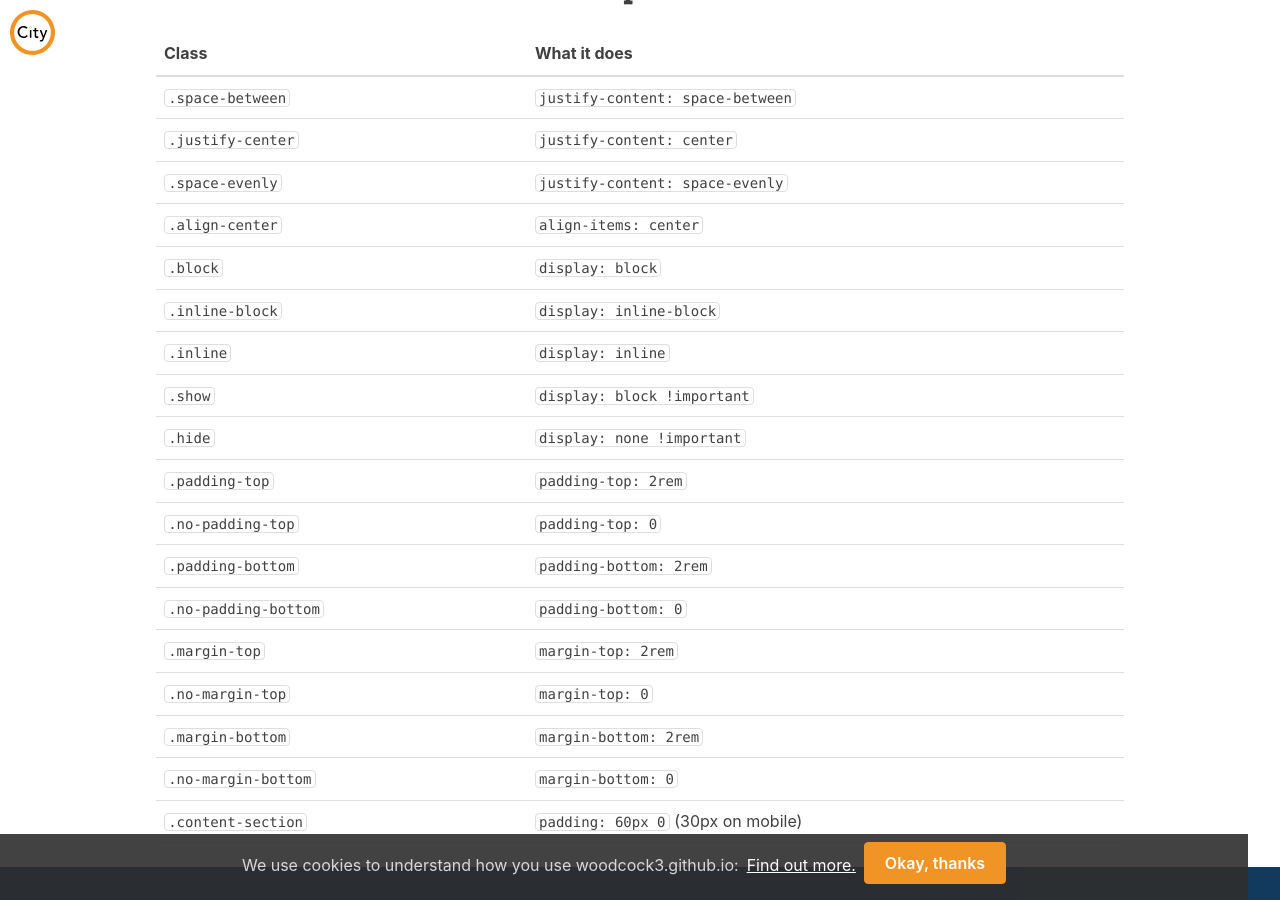
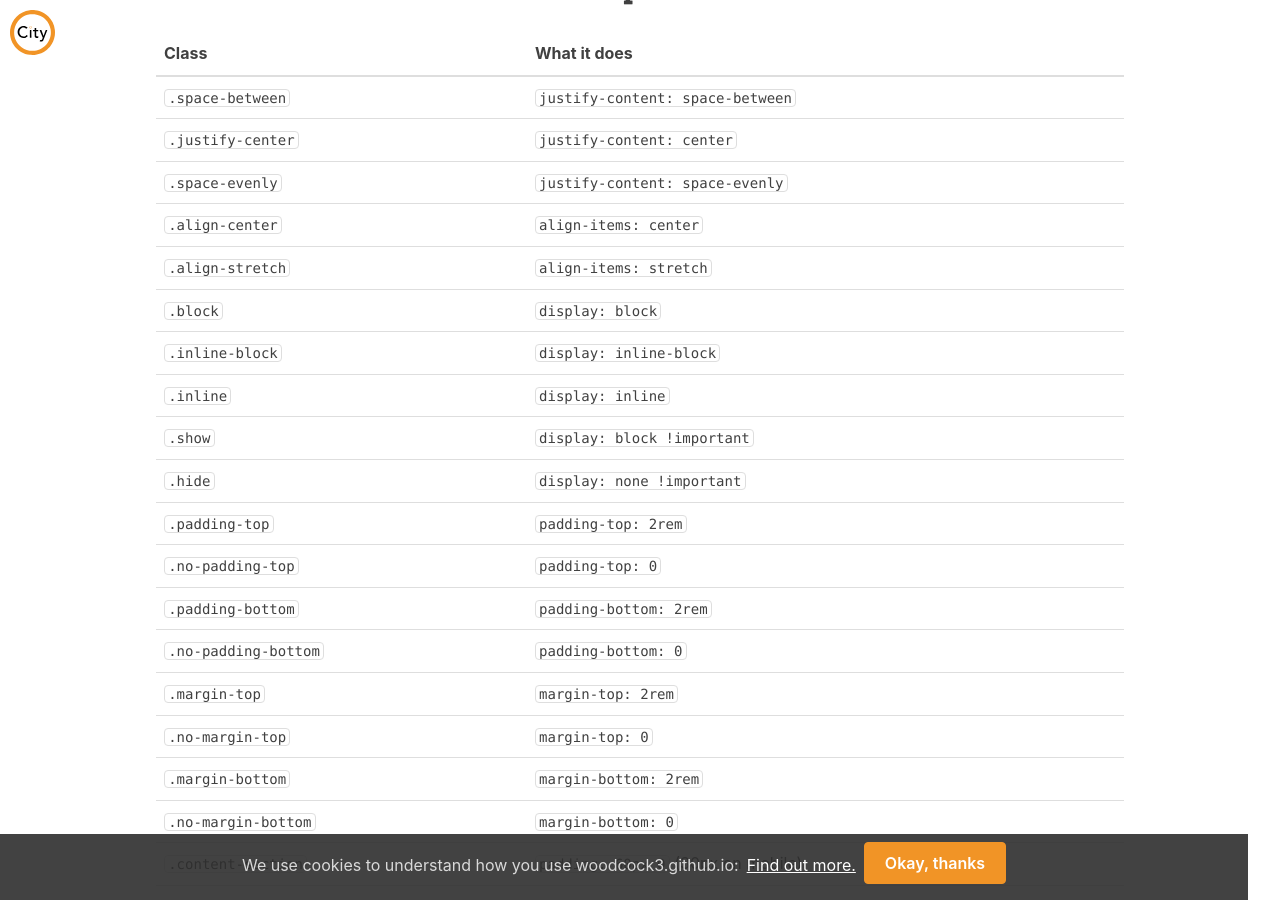
Before and after one commit to woodcox/city-jekyll, a Jekyll site: the page built from pages/_docs/2021-01-08-helper.md, in a window 1280 px wide and 900 px high, scrolled down 18274 px. Built offline with Jekyll 4.4.1, drawn with Linux system fonts in a browser that asks for light colours.

Commit message:
Update 2021-01-08-helper.md

```diff
--- a/pages/_docs/2021-01-08-helper.md
+++ b/pages/_docs/2021-01-08-helper.md
@@ -105,6 +105,14 @@ Add a <code>responsive-image</code> class for responsive images.
       </td>
       <td>
         <code>align-items: center</code>
+      </td>
+    </tr>
+    <tr>
+      <td>
+        <code>.align-stretch</code>
+      </td>
+      <td>
+        <code>align-items: stretch</code>
       </td>
     </tr>
     <tr>
```
